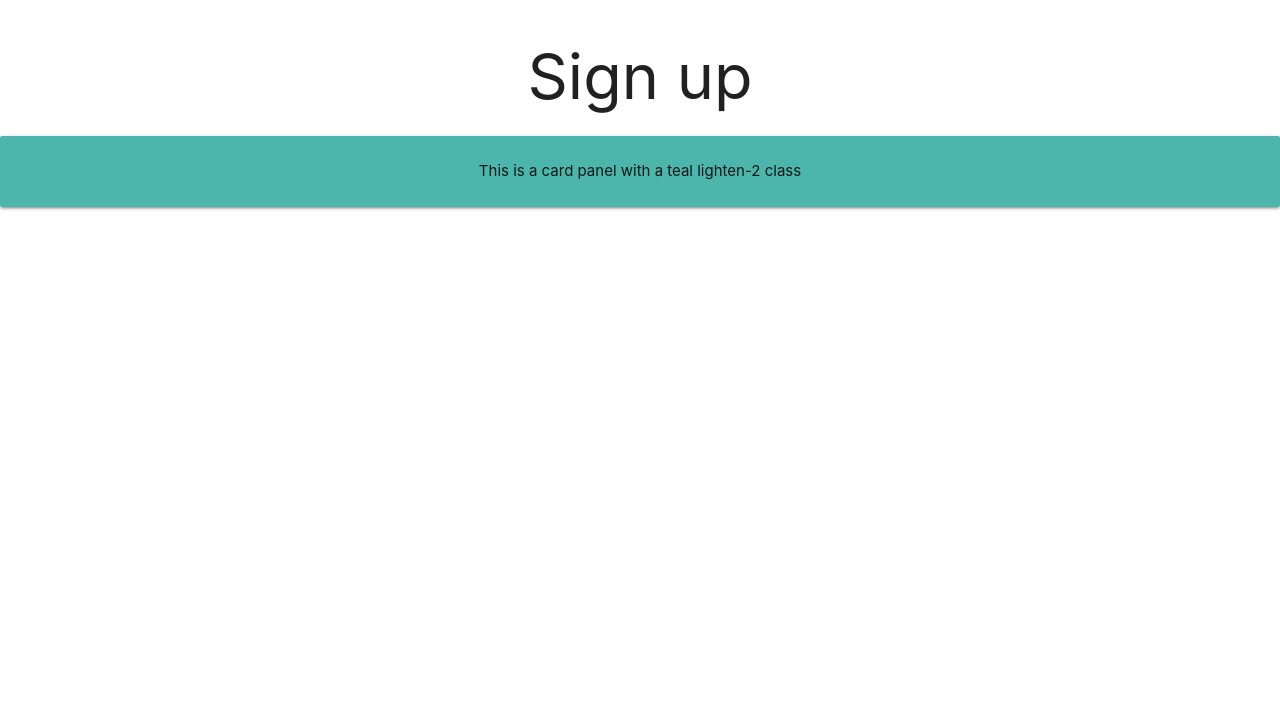
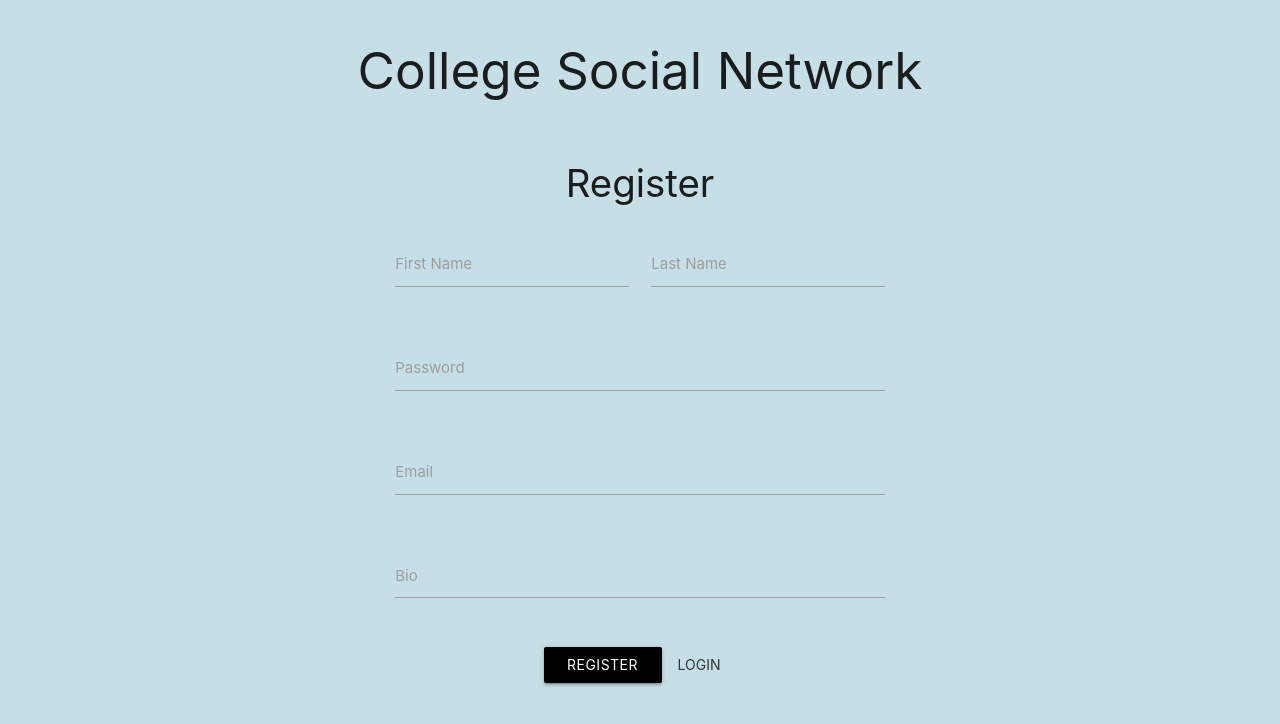
Before and after one commit to aibarrola/ChatterPillar, a React (Create React App) app: page / in a window 1280 px wide. Shown: the top 724 px of the page. Built offline with nearby package versions, Linux system fonts and the light colour scheme.

Commit message:
added signUp page

```diff
--- /dev/null
+++ b/src/components/pages/signUp.css
@@ -0,0 +1,17 @@
+body{
+    background-color: rgb(198, 222, 230);
+}
+
+.header1{
+    font-size: 4vw;
+}
+
+.header2{
+    font-size: 3vw;
+}
+.signUpContainer{
+    margin-left: 30%;
+    margin-right: 30%;
+    margin-top: 5%;
+    margin-bottom: 5%;
+}
--- a/src/components/pages/signUp.jsx
+++ b/src/components/pages/signUp.jsx
@@ -1,15 +1,66 @@
 import React from 'react'
+import './signUp.css'
+import {Link} from 'react-router-dom'
 import M from 'materialize-css'
 
 
 
 function signup(){
     return(
-        <div>
-            <h1> Sign up</h1>
-            <div class="card-panel teal lighten-2">This is a card panel with a teal lighten-2 class</div>
+        <section>
+            <h1 className="header1"> College Social Network </h1>
 
-        </div>
+            <div className="signUpContainer">
+                <h2 className="header2"> Register </h2>
+                <div class="row">
+                    <form class="col s12">
+                        <div class="row">
+                            <div class="input-field col s6">
+                                <input id="first_name" type="text" class="validate" />
+                                <label for="first_name">First Name</label>
+                            </div>
+                            <div class="input-field col s6">
+                                <input id="last_name" type="text" class="validate" />
+                                <label for="last_name">Last Name</label>
+                            </div>
+                        </div>
+
+                        <div class="row">
+                            <div class="input-field col s12">
+                                <input id="password" type="password" class="validate" />
+                                <label for="password">Password</label>
+                            </div>
+                        </div>
+
+                        <div class="row">
+                            <div class="input-field col s12">
+                            <input id="email" type="email" class="validate" />
+                            <label for="email">Email</label>
+                            </div>
+                        </div>
+
+                        <div class="row">
+                            <div class="input-field col s12">
+                            <textarea id="bio" class="materialize-textarea"></textarea>
+                            <label for="textarea1">Bio</label>
+                            </div>
+                        </div>
+
+                        <button class="btn black waves-effect waves-light" type="submit" name="action">Register
+                            <i class="material-icons right"></i>
+                        </button>
+
+
+                        <Link class="btn-flat" to="/signin"> Login </Link>
+
+
+
+
+
+                    </form>
+                </div>
+            </div>
+        </section>
     );
 }
 
```
